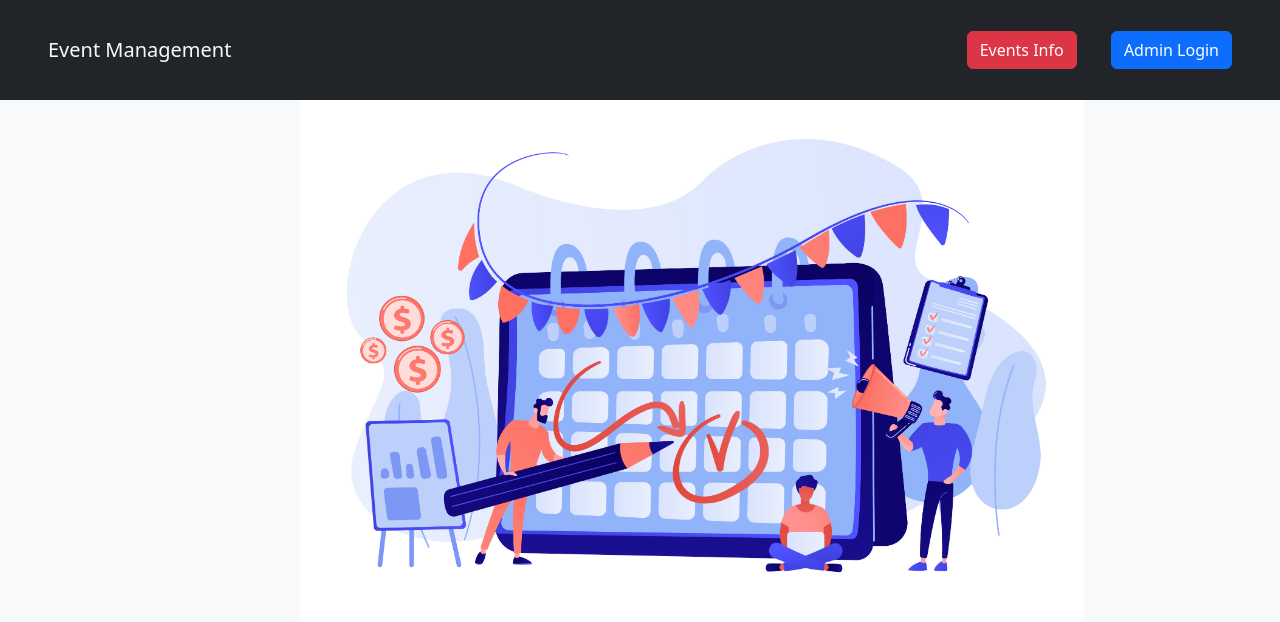
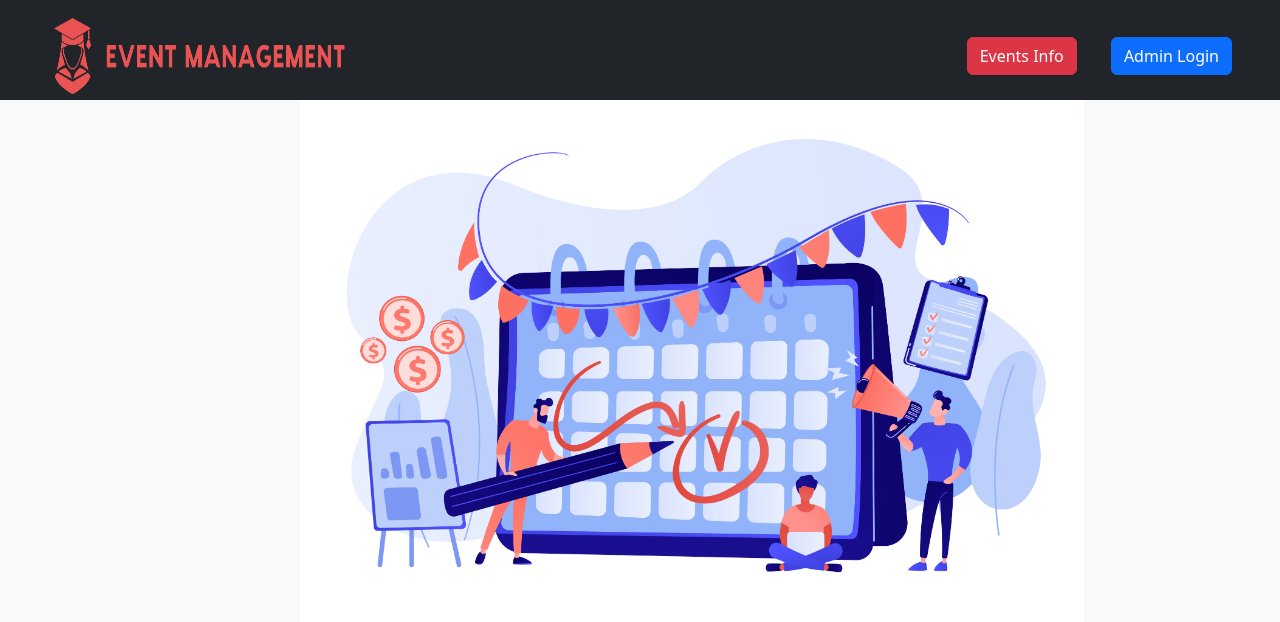
Before and after one commit to Devanshee1/Event-Management-System, a Flask app: page / in a window 1280 px wide. Shown: the top 622 px of the page. Run offline with Flask 3, Linux system fonts and the light colour scheme; data comes from the database, SQL or seed files in the repository.

Commit message:
frontend

```diff
--- a/templates/index.html
+++ b/templates/index.html
@@ -29,11 +29,19 @@
   </head>
   <body class="bg-light">
     <div>
+
+        </a>
       <nav
         class="navbar navbar-light bg-dark justify-content-between text-light px-5"
         style="height: 100px"
       >
-        <a class="navbar-brand text-light">Event Management</a>
+        <a class="navbar-brand text-light">
+          <img
+            src="../static/images/logo.png"
+            alt="Logo"
+            style="width: 300px; height: 85px; margin-right: 5px; align-items: center;"
+          />
+          </a>
         <form class="form-inline">
           <a
             href="/eventinfo"
```
Also changed, not shown: static/images/logo.png (added).
